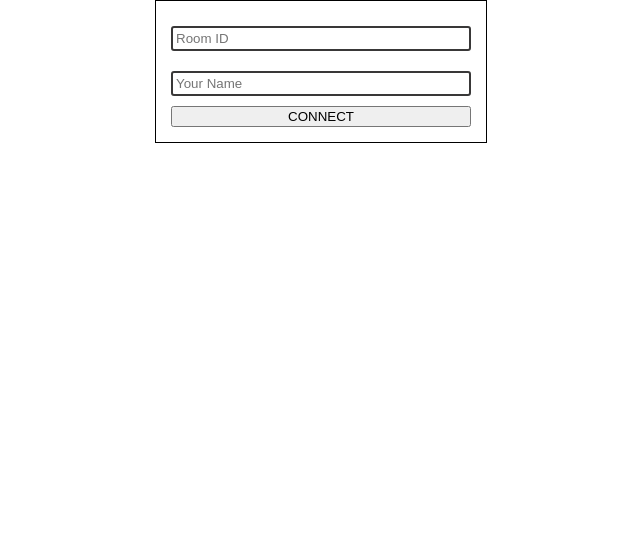
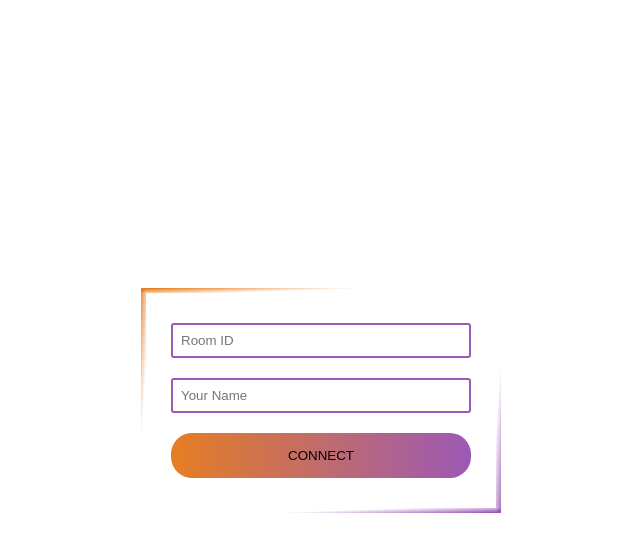
Before and after one commit to Xotonori/simple-chat, a React (Create React App) app: page /sign-in in a window 1280 px wide. Shown: the top 552 px of the page, without its empty margins (319-959 px from the left). Built offline with nearby package versions, Linux system fonts and the light colour scheme.

Commit message:
created Form Styles

```diff
--- a/src/App.scss
+++ b/src/App.scss
@@ -1,12 +1,3 @@
 .App {
-  display: flex;
-  justify-content: center;
 
-  .roomForm {
-    display: flex;
-    flex-direction: column;
-    width: 300px;
-    padding: 15px;
-    border: 1px solid #000000;
-  }
 }
--- a/src/App.tsx
+++ b/src/App.tsx
@@ -9,8 +9,7 @@ function App() {
         <BrowserRouter>
             <Switch>
                 <Route path={'/:page'} component={PageRenderer}/>
-                {/*<Route path={'/404'} component={PageRenderer}/>*/}
-                {/*<Route path='*' render={() => <Redirect to='/404'/>}/>*/}
+                <Route path={'/'} render={()=><Redirect to={'/sign-in'}/>}/>
             </Switch>
         </BrowserRouter>
     </div>
--- /dev/null
+++ b/src/components/Button/Button.module.scss
@@ -0,0 +1,9 @@
+.Button {
+  margin: 10px 0;
+  background: linear-gradient(90deg, #E67E22, #9B59B6);
+  padding: 15px;
+  border: 0;
+  border-radius: 21px;
+  cursor: pointer;
+  outline: none;
+}
--- /dev/null
+++ b/src/components/Button/Button.tsx
@@ -0,0 +1,13 @@
+import React, {memo} from 'react';
+import classes from './Button.module.scss'
+
+export const Button = memo(({onClick}: onClickType) => {
+    return (
+        <button className={classes.Button} onClick={onClick}>CONNECT</button>
+    );
+});
+
+//Types
+type onClickType = {
+    onClick: () => void
+};
--- a/src/components/Input/Input.module.scss
+++ b/src/components/Input/Input.module.scss
@@ -1,6 +1,11 @@
 .Input {
   border-radius: 3px;
-  border: 2px solid #393838;
-  padding: 3px;
+  border: 2px solid #9B59B6;
+  padding: 8px;
   margin: 10px 0;
+  outline: none;
+
+  &:focus {
+    border: 2px solid #e67e22;
+  }
 }
--- /dev/null
+++ b/src/pages/sign-in/sign-in.module.scss
@@ -0,0 +1,19 @@
+.formWrapper {
+  width: 100vw;
+  height: 100vh;
+  display: flex;
+  justify-content: center;
+  align-items: center;
+
+  .roomForm {
+    width: 300px;
+    padding: 20px 25px;
+    border: 5px solid transparent;
+    border-image: linear-gradient(to left top, #9B59B6 10%, transparent 30%, transparent 70%, #e67e22 90%);
+    border-image-slice: 60;
+    display: flex;
+    flex-direction: column;
+  }
+
+
+}
--- a/src/pages/sign-in.tsx
+++ b/src/pages/sign-in/sign-in.tsx
@@ -1,7 +1,9 @@
 import React, {memo} from 'react'
-import {Input} from "../components/Input/Input";
+import {Input} from "../../components/Input/Input";
+import classes from './sign-in.module.scss'
 // @ts-ignore
 import io from 'socket.io-client';
+import {Button} from "../../components/Button/Button";
 
 const SignIn = memo(props => {
 
@@ -10,11 +12,11 @@ const SignIn = memo(props => {
     }
 
     return(
-        <div className={'FormWrapper'}>
-            <form action="" className='roomForm'>
+        <div className={classes.formWrapper}>
+            <form action="" className={classes.roomForm}>
                 <Input type="text" placeholder='Room ID'/>
                 <Input type="text" placeholder='Your Name'/>
-                <button onClick={connectSocket}>CONNECT</button>
+                <Button onClick={connectSocket}/>
             </form>
         </div>
     );
--- /dev/null
+++ b/src/react-app-env.d.ts
@@ -0,0 +1 @@
+/// <reference types="react-scripts" />
--- a/src/render-page.tsx
+++ b/src/render-page.tsx
@@ -2,7 +2,7 @@ import React from "react";
 import {useRouteMatch} from "react-router";
 
 const generatePage = (page: string) => {
-    const component = () => require(`./pages/${page}.tsx`).default;
+    const component = () => require(`./pages/${page}/${page}.tsx`).default;
 
     try {
         return React.createElement(component())
```
Also changed, not shown: src/pages/404/404.tsx (renamed from src/pages/404.tsx), tsconfig.json (line endings or trailing spaces).
